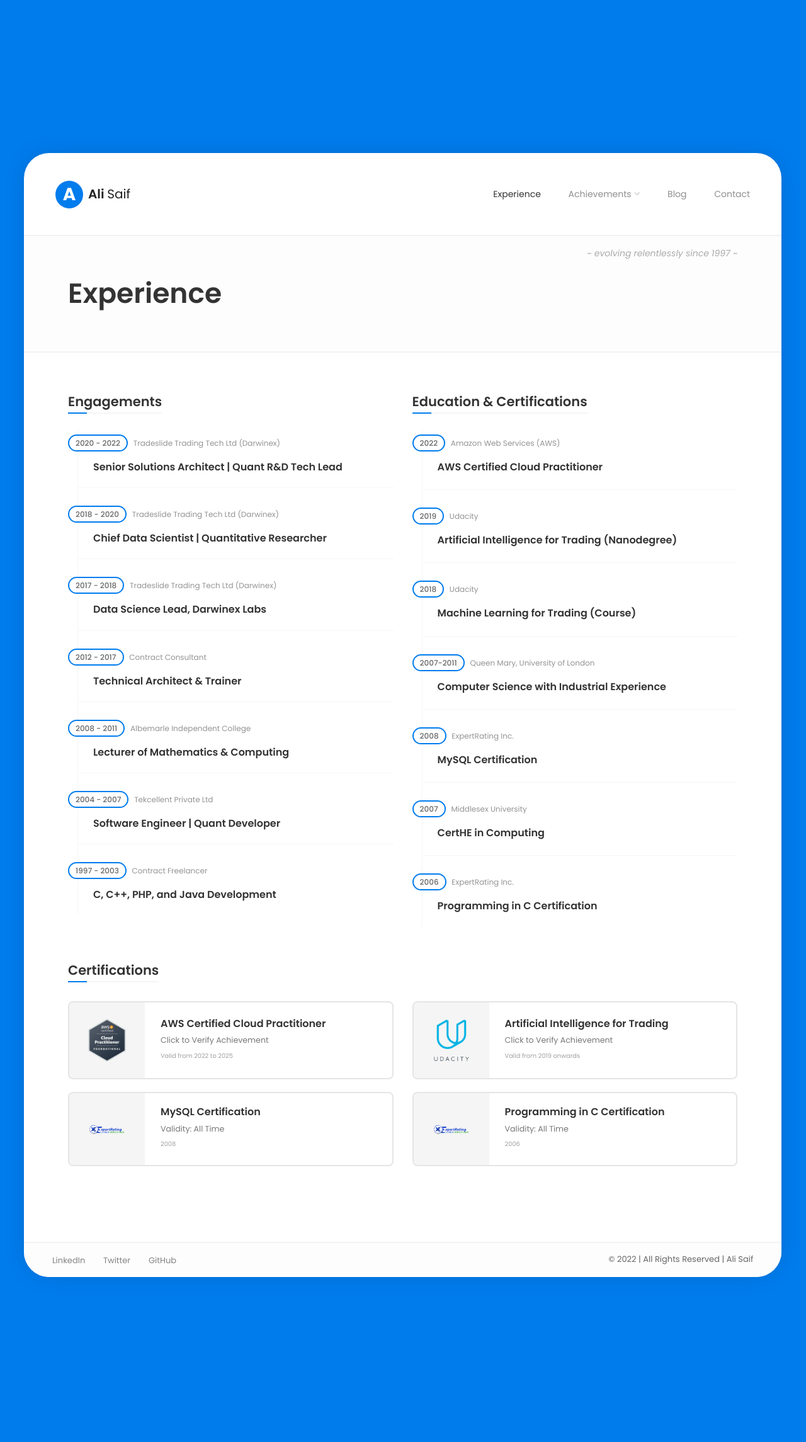
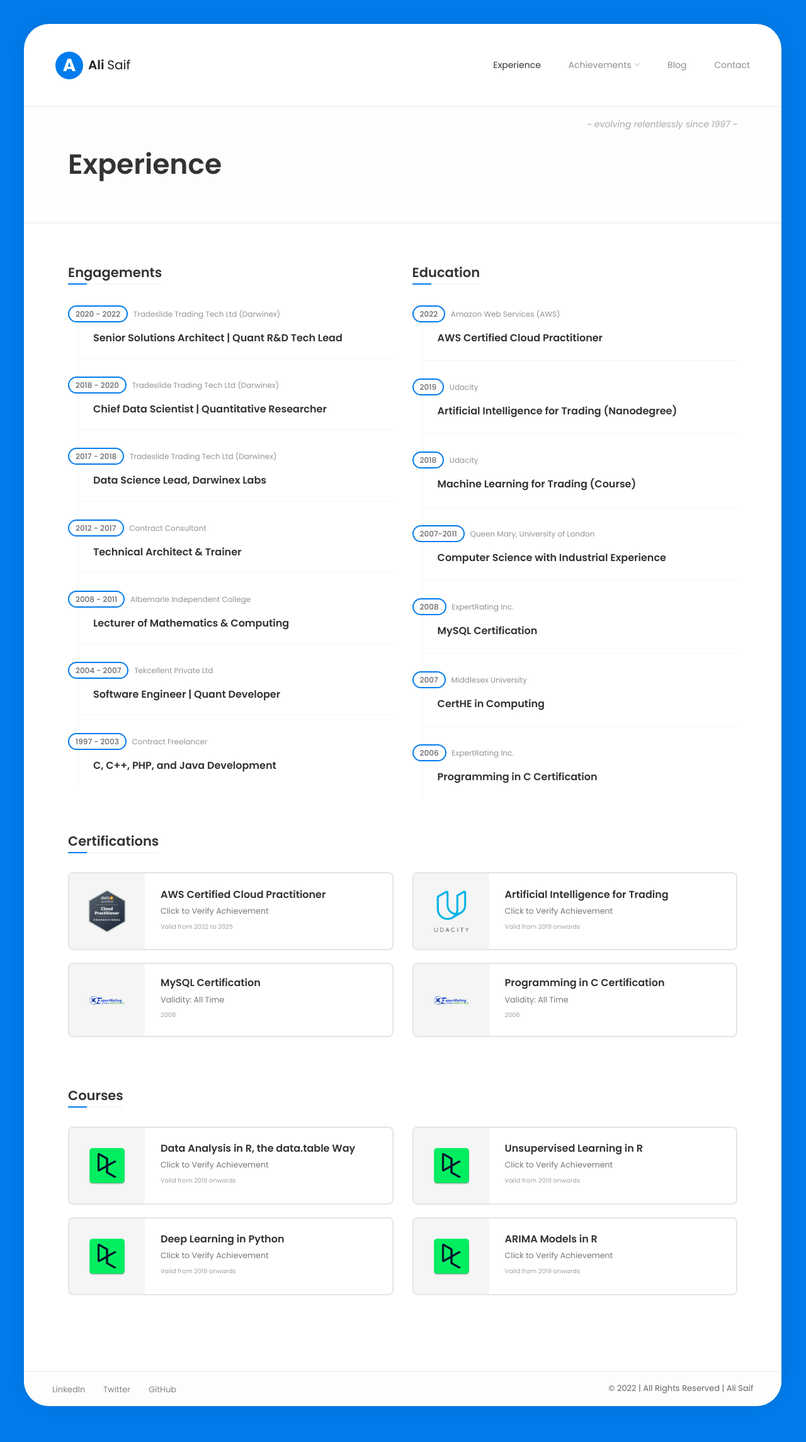
Before and after one commit to integracore2/integracore2.github.io, a Jekyll site: the page built from experience.md, in a window 1280 px wide. Shown: the whole page at 63% size. Built offline with Jekyll 4.4.1, drawn with Linux system fonts in a browser that asks for light colours.

Commit message:
added certifications and courses to experience.md

```diff
--- a/experience.md
+++ b/experience.md
@@ -78,7 +78,7 @@
 
                   <div class=" col-xs-12 col-sm-6 ">
                     <div class="block-title">
-                      <h2>Education & Certifications</h2>
+                      <h2>Education</h2>
                     </div>
 
                     <div id="timeline_1" class="timeline clearfix">
@@ -137,6 +137,7 @@
 
                 </div>
 
+                <!-- BEGIN: Certifications -->
                 <div class="row">
                   <div class=" col-xs-12 col-sm-12 ">
                     <div class="p-20"></div>
@@ -273,6 +274,147 @@
                   </div>
                 </div>
 
+                <!-- END: Certifications -->
+
+                <!-- BEGIN: Courses -->
+                <div class="row">
+                  <div class=" col-xs-12 col-sm-12 ">
+                    <div class="p-20"></div>
+
+                    <div class="block-title">
+                      <h2>Courses</h2>
+                    </div>
+                  </div>
+                </div>
+
+                <!-- BEGIN: Courses Row 1 -->
+                <div class="row">
+                  <div class=" col-xs-12 col-sm-6 ">
+                    <a href="https://www.datacamp.com/profile/integracore" target="_blank">
+                      <div class="certificate-item clearfix">
+                        <div class="certi-logo">
+                          <img src="{{ site.baseurl }}/assets/img/datacamp-courses.png" alt="logo">
+                        </div>
+
+                        <div class="certi-content">
+                          <div class="certi-title">
+                            <h4>Data Analysis in R, the data.table Way</h4>
+                          </div>
+
+                          <div class="certi-id">
+                            <span>Click to Verify Achievement</span>
+                          </div>
+                          <div class="certi-date">
+                            <span>Valid from 2019 onwards</span>
+                          </div>
+
+                          <div class="certi-company">
+                            <span></span>
+                          </div>
+                        </div>
+                      </div>
+                    </a>
+                  </div>
+
+                  <div class=" col-xs-12 col-sm-6 ">
+                    <a href="https://www.datacamp.com/profile/integracore" target="_blank">
+                      <div class="certificate-item clearfix">
+                        <div class="certi-logo">
+                          <img src="{{ site.baseurl }}/assets/img/datacamp-courses.png" alt="logo">
+                        </div>
+
+                        <div class="certi-content">
+                          <div class="certi-title">
+                            <h4>Unsupervised Learning in R</h4>
+                          </div>
+
+                          <div class="certi-id">
+                            <span>Click to Verify Achievement</span>
+                          </div>
+                          <div class="certi-date">
+                            <span>Valid from 2019 onwards</span>
+                          </div>
+
+                          <div class="certi-company">
+                            <span></span>
+                          </div>
+                        </div>
+                      </div>
+                    </a>
+                  </div>
+
+                </div>
+                <!-- END: Courses Row 1 -->
+
+                <!-- BEGIN: Courses Row 2 -->
+                <div class="row">
+                  <div class=" col-xs-12 col-sm-6 ">
+                    <a href="https://www.datacamp.com/profile/integracore" target="_blank">
+                      <div class="certificate-item clearfix">
+                        <div class="certi-logo">
+                          <img src="{{ site.baseurl }}/assets/img/datacamp-courses.png" alt="logo">
+                        </div>
+
+                        <div class="certi-content">
+                          <div class="certi-title">
+                            <h4>Deep Learning in Python</h4>
+                          </div>
+
+                          <div class="certi-id">
+                            <span>Click to Verify Achievement</span>
+                          </div>
+                          <div class="certi-date">
+                            <span>Valid from 2019 onwards</span>
+                          </div>
+
+                          <div class="certi-company">
+                            <span></span>
+                          </div>
+                        </div>
+                      </div>
+                    </a>
+                  </div>
+
+                  <div class=" col-xs-12 col-sm-6 ">
+                    <a href="https://www.datacamp.com/profile/integracore" target="_blank">
+                      <div class="certificate-item clearfix">
+                        <div class="certi-logo">
+                          <img src="{{ site.baseurl }}/assets/img/datacamp-courses.png" alt="logo">
+                        </div>
+
+                        <div class="certi-content">
+                          <div class="certi-title">
+                            <h4>ARIMA Models in R</h4>
+                          </div>
+
+                          <div class="certi-id">
+                            <span>Click to Verify Achievement</span>
+                          </div>
+                          <div class="certi-date">
+                            <span>Valid from 2019 onwards</span>
+                          </div>
+
+                          <div class="certi-company">
+                            <span></span>
+                          </div>
+                        </div>
+                      </div>
+                    </a>
+                  </div>
+
+                </div>
+                <!-- END: Courses Row 2 -->
+
+                <div class="row">
+                  <div class=" col-xs-12 col-sm-12 ">
+                    <div class="p-40"></div>
+                  </div>
+                </div>
+
+                <!-- END: Courses -->
+
+
+
                 <!--
                 <div class="row">
                   <div class=" col-xs-12 col-sm-6 ">
```
Also changed, not shown: assets/img/datacamp-courses.png (added).
